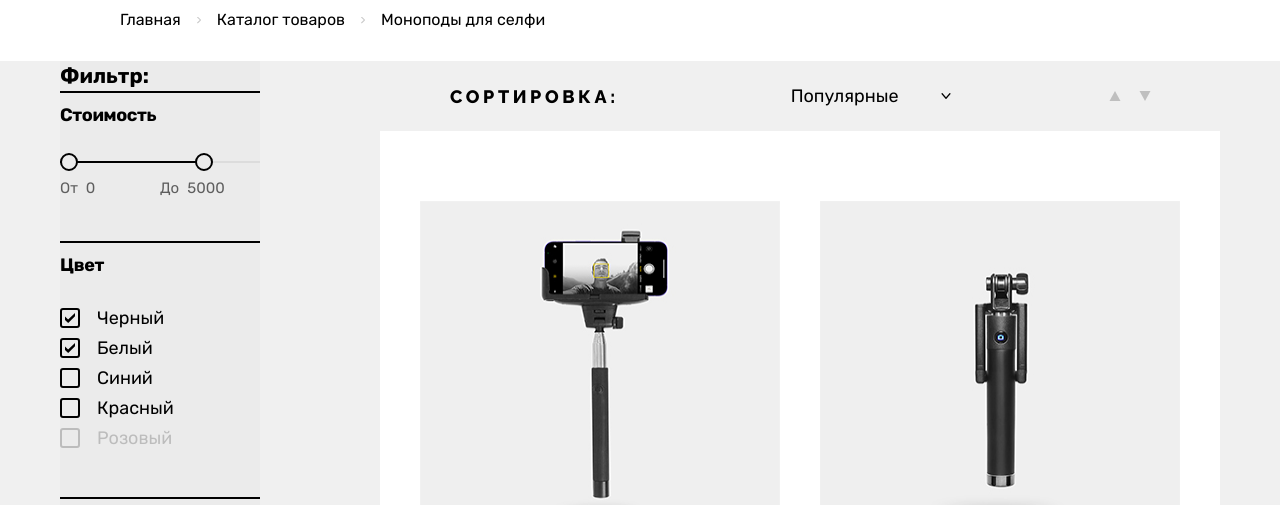
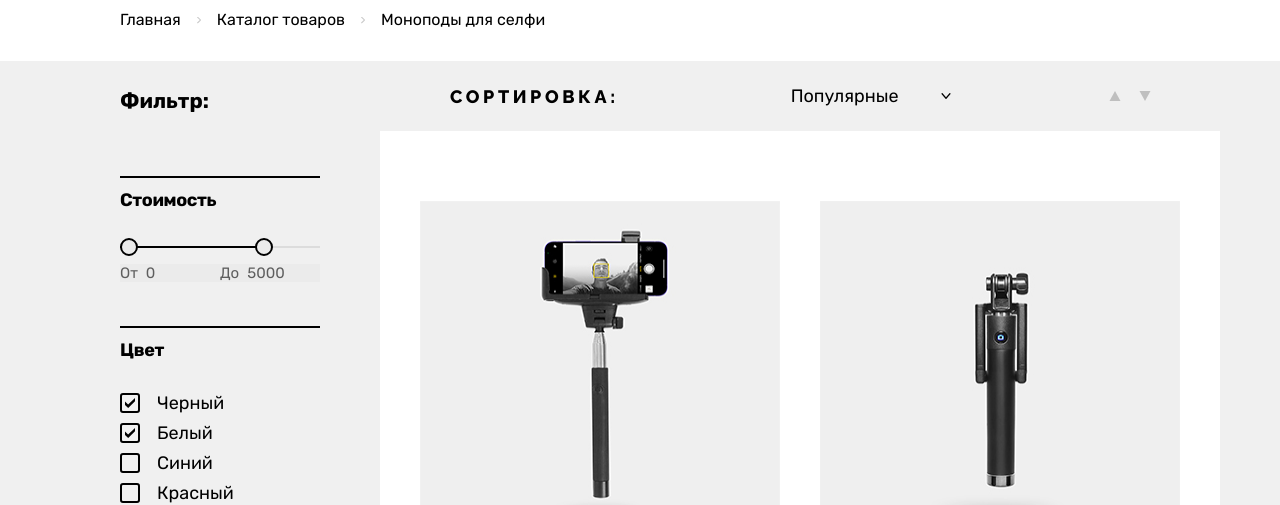
Before and after one commit to Chackmoole/device, a website: page src/catalog.html in a window 1280 px wide. Shown: the part 332-837 px from the top of the page. Drawn offline with nearby package versions, Linux system fonts and the light colour scheme; files that its build step writes are made by us from their sources.

Commit message:
Добавление разметки блока filter

```diff
--- a/src/less/blocks/filter.less
+++ b/src/less/blocks/filter.less
@@ -1,6 +1,7 @@
 .filter {
-  width: 200px;
-  background-color: @color-gray-light;
+  width: 320px;
+  background-color: @color-gray-silver;
+  padding: 25px 60px 0;
 }
 
 .filter__block {
@@ -11,7 +12,7 @@
 }
 
 .filter__title {
-  margin: 0;
+  margin: 0 0 60px;
 }
 
 .filter__subtitle {
```
